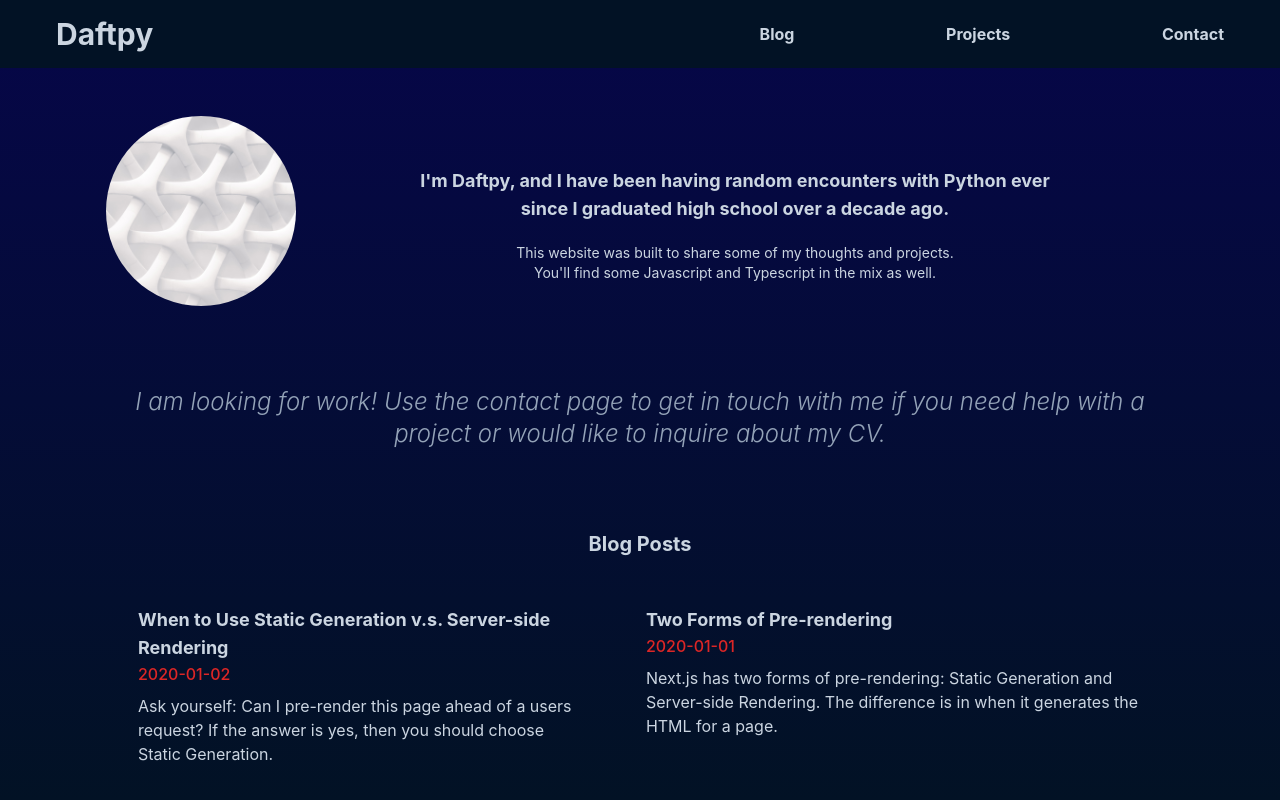
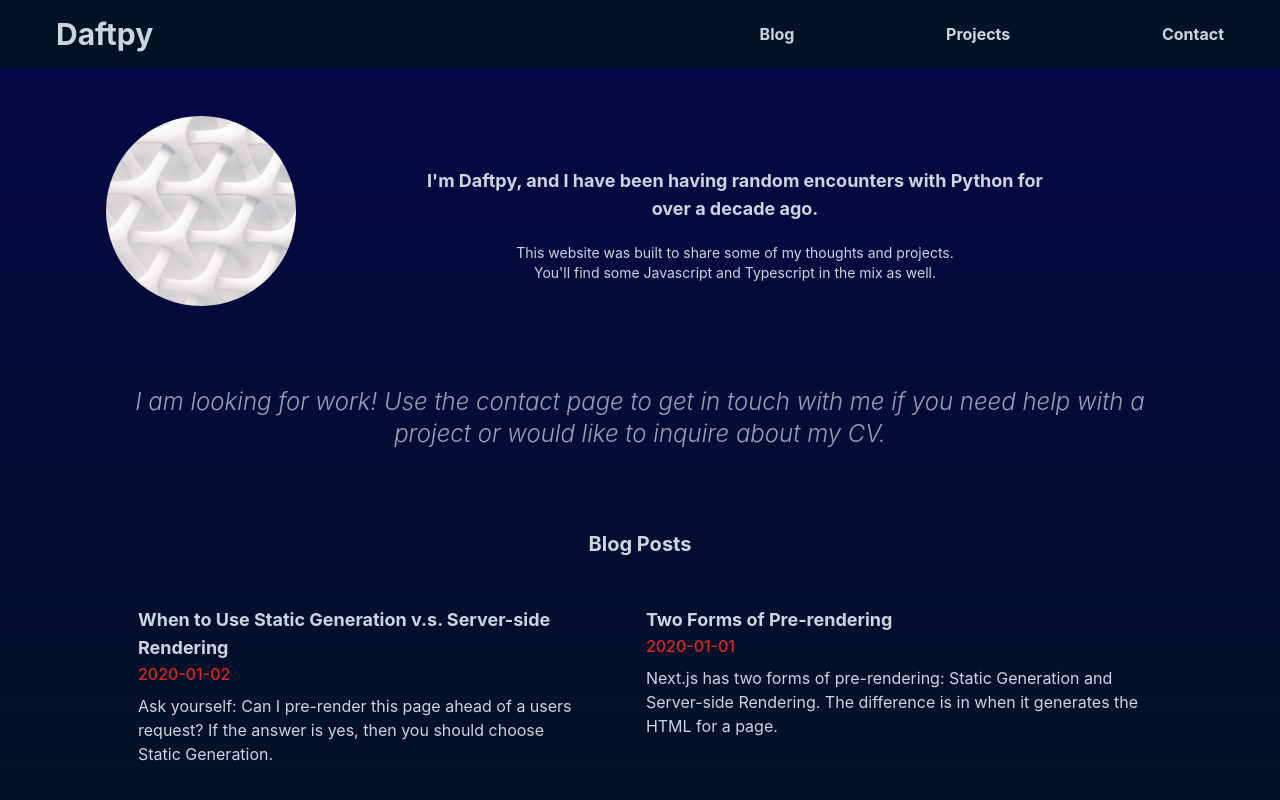
Before and after one commit to daftpy/daftpy, a Next.js app: page / in a window 1280 px wide. Shown: the top 800 px of the page. Built offline with nearby package versions, Linux system fonts and the light colour scheme.

Commit message:
Updated welcomeText.

```diff
--- a/pages/index.tsx
+++ b/pages/index.tsx
@@ -19,8 +19,8 @@ export async function getStaticProps() {
 const Home: NextPage<{ allPostsData: PostPreview[] }> = ({ allPostsData }) => {
   console.log(allPostsData)
   const welcomeText: string = `
-    I'm Daftpy, and I have been having random encounters with Python ever
-    since I graduated high school over a decade ago.
+    I'm Daftpy, and I have been having random encounters with Python for
+    over a decade ago.
   `
   const welcomeSubText: string = `
     This website was built to share some of my thoughts and projects.
```
